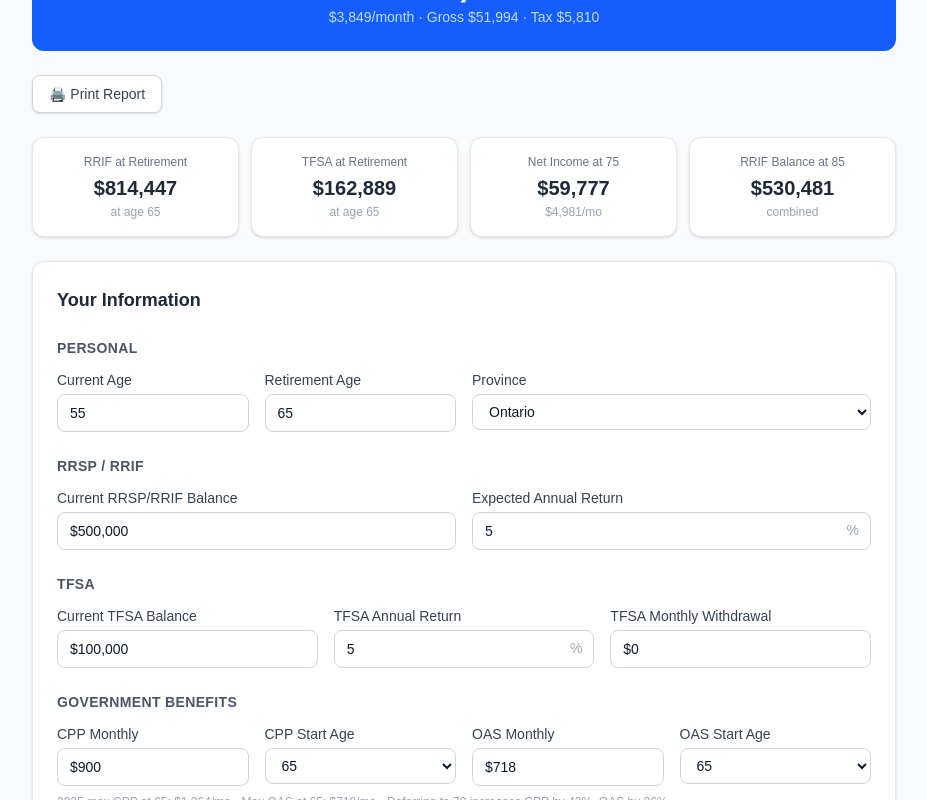
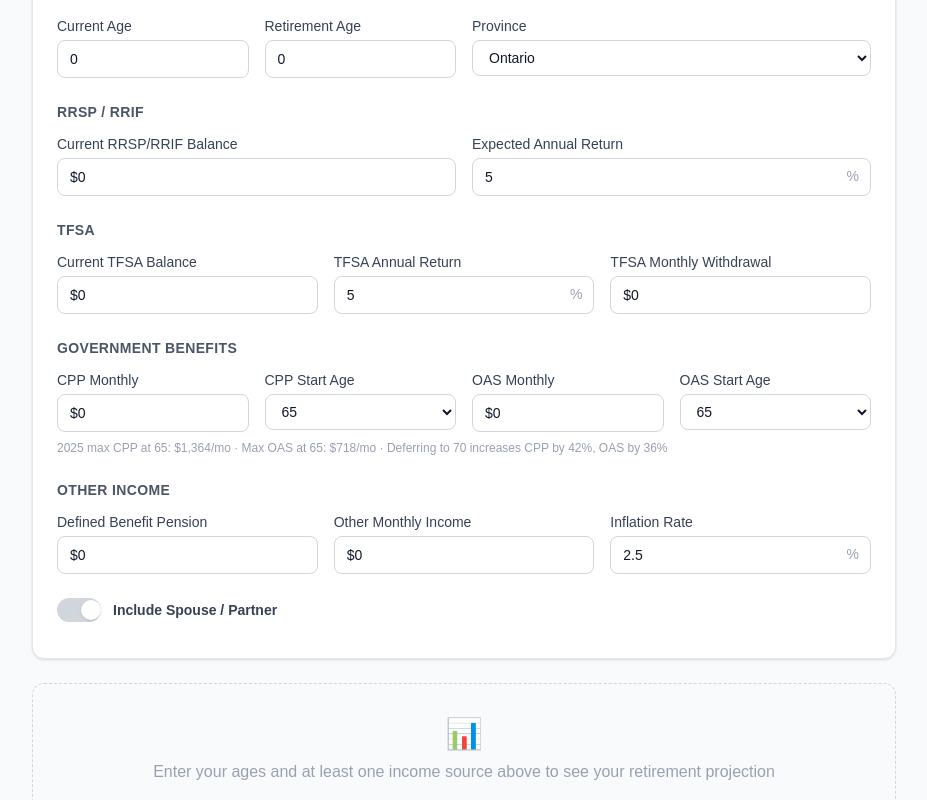
Before and after one commit to GregAllanH/finance-calculators, a Next.js app: page /calculators/retirement-income in a window 1280 px wide. Shown: the part 520-1320 px from the top of the page, without its empty margins (176-1103 px from the left). Built offline with nearby package versions, Linux system fonts and the light colour scheme.

Commit message:
Fix Retirement Income: inputs first, results gated until data entered

```diff
--- a/app/calculators/retirement-income/RetirementIncomeClient.tsx
+++ b/app/calculators/retirement-income/RetirementIncomeClient.tsx
@@ -109,22 +109,22 @@ function fmtPct(n: number): string {
 
 export default function RetirementIncomeClient() {
   // Personal
-  const [currentAge, setCurrentAge] = useState(55);
-  const [retirementAge, setRetirementAge] = useState(65);
+  const [currentAge, setCurrentAge] = useState(0);
+  const [retirementAge, setRetirementAge] = useState(0);
   const [province, setProvince] = useState("ON");
 
   // RRSP/RRIF
-  const [rrifBalance, setRrifBalance] = useState(500000);
+  const [rrifBalance, setRrifBalance] = useState(0);
   const [rrifReturn, setRrifReturn] = useState(5.0);
 
   // TFSA
-  const [tfsaBalance, setTfsaBalance] = useState(100000);
+  const [tfsaBalance, setTfsaBalance] = useState(0);
   const [tfsaReturn, setTfsaReturn] = useState(5.0);
   const [tfsaMonthly, setTfsaMonthly] = useState(0);
 
   // Government benefits
-  const [cppMonthly, setCppMonthly] = useState(900);
-  const [oasMonthly, setOasMonthly] = useState(718);
+  const [cppMonthly, setCppMonthly] = useState(0);
+  const [oasMonthly, setOasMonthly] = useState(0);
   const [cppStartAge, setCppStartAge] = useState(65);
   const [oasStartAge, setOasStartAge] = useState(65);
 
@@ -134,18 +134,24 @@ export default function RetirementIncomeClient() {
 
   // Spouse
   const [hasSpouse, setHasSpouse] = useState(false);
-  const [spouseAge, setSpouseAge] = useState(55);
-  const [spouseCpp, setSpouseCpp] = useState(600);
-  const [spouseOas, setSpouseOas] = useState(718);
+  const [spouseAge, setSpouseAge] = useState(0);
+  const [spouseCpp, setSpouseCpp] = useState(0);
+  const [spouseOas, setSpouseOas] = useState(0);
   const [spouseCppAge, setSpouseCppAge] = useState(65);
   const [spouseOasAge, setSpouseOasAge] = useState(65);
-  const [spouseRrif, setSpouseRrif] = useState(200000);
+  const [spouseRrif, setSpouseRrif] = useState(0);
   const [spousePension, setSpousePension] = useState(0);
 
   // Settings
   const [inflation, setInflation] = useState(2.5);
   const [showTable, setShowTable] = useState(false);
   const [showInfo, setShowInfo] = useState(false);
+
+  // Results gate — require ages and at least one income source
+  const hasResults =
+    currentAge > 0 &&
+    retirementAge > currentAge &&
+    (rrifBalance > 0 || tfsaBalance > 0 || cppMonthly > 0 || oasMonthly > 0 || pensionMonthly > 0 || otherMonthly > 0);
 
   // ─── Projection ─────────────────────────────────────────────────────────────
 
@@ -284,54 +290,6 @@ export default function RetirementIncomeClient() {
           </div>
         )}
       </div>
-
-      {/* Hero */}
-      <div className="bg-blue-600 text-white rounded-xl p-6 text-center">
-        <div className="text-sm font-medium text-blue-200 mb-1">First Year Net Retirement Income</div>
-        <div className="text-5xl font-black mb-1">{fmt(firstYear?.netIncome ?? 0)}</div>
-        <div className="text-blue-200 text-sm">
-          {fmt((firstYear?.netIncome ?? 0) / 12)}/month · Gross {fmt(firstYear?.grossIncome ?? 0)} · Tax {fmt(firstYear?.incomeTax ?? 0)}
-        </div>
-      </div>
-
-      <PrintButton />
-
-      {/* 4 Stat Cards */}
-      <div className="grid grid-cols-2 md:grid-cols-4 gap-3">
-        <div className="bg-white rounded-xl shadow-sm border border-gray-200 p-4 text-center">
-          <div className="text-xs text-gray-500 mb-1">RRIF at Retirement</div>
-          <div className="text-xl font-bold text-gray-800">{fmt(rrifAtRetirement)}</div>
-          <div className="text-xs text-gray-400 mt-0.5">at age {retirementAge}</div>
-        </div>
-        <div className="bg-white rounded-xl shadow-sm border border-gray-200 p-4 text-center">
-          <div className="text-xs text-gray-500 mb-1">TFSA at Retirement</div>
-          <div className="text-xl font-bold text-gray-800">{fmt(tfsaAtRetirement)}</div>
-          <div className="text-xs text-gray-400 mt-0.5">at age {retirementAge}</div>
-        </div>
-        <div className="bg-white rounded-xl shadow-sm border border-gray-200 p-4 text-center">
-          <div className="text-xs text-gray-500 mb-1">Net Income at 75</div>
-          <div className="text-xl font-bold text-gray-800">{fmt(age75Row?.netIncome ?? 0)}</div>
-          <div className="text-xs text-gray-400 mt-0.5">{fmt((age75Row?.netIncome ?? 0) / 12)}/mo</div>
-        </div>
-        <div className="bg-white rounded-xl shadow-sm border border-gray-200 p-4 text-center">
-          <div className="text-xs text-gray-500 mb-1">RRIF Balance at 85</div>
-          <div className="text-xl font-bold text-gray-800">{fmt(age85Row?.rrifBalance ?? 0)}</div>
-          <div className="text-xs text-gray-400 mt-0.5">combined</div>
-        </div>
-      </div>
-
-      {/* OAS Clawback Warning */}
-      {hasClawbackRisk && (
-        <div className="bg-amber-50 border border-amber-200 rounded-xl p-4 flex items-start gap-3">
-          <span className="text-2xl">⚠️</span>
-          <div>
-            <div className="font-semibold text-amber-800 text-sm">OAS Clawback Risk Detected</div>
-            <div className="text-amber-700 text-sm mt-0.5">
-              Starting at age {oasClawbackYear?.age}, your income exceeds the {fmt(OAS_CLAWBACK_THRESHOLD)} OAS clawback threshold. You may lose up to {fmt(oasClawbackYear?.oasClawback ?? 0)}/year in OAS benefits. Consider drawing down RRIF faster in early retirement or using TFSA withdrawals to manage taxable income.
-            </div>
-          </div>
-        </div>
-      )}
 
       {/* Inputs */}
       <div className="print:hidden bg-white rounded-xl shadow-sm border border-gray-200 p-6 space-y-6">
@@ -533,6 +491,64 @@ export default function RetirementIncomeClient() {
         </div>
       </div>
 
+      {/* Results — only shown once sufficient data entered */}
+      {!hasResults && (
+        <div className="bg-gray-50 border border-dashed border-gray-300 rounded-xl p-8 text-center text-gray-400">
+          <div className="text-3xl mb-2">📊</div>
+          <div className="font-medium">Enter your ages and at least one income source above to see your retirement projection</div>
+        </div>
+      )}
+
+      {hasResults && <>
+
+      {/* Hero */}
+      <div className="bg-blue-600 text-white rounded-xl p-6 text-center">
+        <div className="text-sm font-medium text-blue-200 mb-1">First Year Net Retirement Income</div>
+        <div className="text-5xl font-black mb-1">{fmt(firstYear?.netIncome ?? 0)}</div>
+        <div className="text-blue-200 text-sm">
+          {fmt((firstYear?.netIncome ?? 0) / 12)}/month · Gross {fmt(firstYear?.grossIncome ?? 0)} · Tax {fmt(firstYear?.incomeTax ?? 0)}
+        </div>
+      </div>
+
+      <PrintButton />
+
+      {/* 4 Stat Cards */}
+      <div className="grid grid-cols-2 md:grid-cols-4 gap-3">
+        <div className="bg-white rounded-xl shadow-sm border border-gray-200 p-4 text-center">
+          <div className="text-xs text-gray-500 mb-1">RRIF at Retirement</div>
+          <div className="text-xl font-bold text-gray-800">{fmt(rrifAtRetirement)}</div>
+          <div className="text-xs text-gray-400 mt-0.5">at age {retirementAge}</div>
+        </div>
+        <div className="bg-white rounded-xl shadow-sm border border-gray-200 p-4 text-center">
+          <div className="text-xs text-gray-500 mb-1">TFSA at Retirement</div>
+          <div className="text-xl font-bold text-gray-800">{fmt(tfsaAtRetirement)}</div>
+          <div className="text-xs text-gray-400 mt-0.5">at age {retirementAge}</div>
+        </div>
+        <div className="bg-white rounded-xl shadow-sm border border-gray-200 p-4 text-center">
+          <div className="text-xs text-gray-500 mb-1">Net Income at 75</div>
+          <div className="text-xl font-bold text-gray-800">{fmt(age75Row?.netIncome ?? 0)}</div>
+          <div className="text-xs text-gray-400 mt-0.5">{fmt((age75Row?.netIncome ?? 0) / 12)}/mo</div>
+        </div>
+        <div className="bg-white rounded-xl shadow-sm border border-gray-200 p-4 text-center">
+          <div className="text-xs text-gray-500 mb-1">RRIF Balance at 85</div>
+          <div className="text-xl font-bold text-gray-800">{fmt(age85Row?.rrifBalance ?? 0)}</div>
+          <div className="text-xs text-gray-400 mt-0.5">combined</div>
+        </div>
+      </div>
+
+      {/* OAS Clawback Warning */}
+      {hasClawbackRisk && (
+        <div className="bg-amber-50 border border-amber-200 rounded-xl p-4 flex items-start gap-3">
+          <span className="text-2xl">⚠️</span>
+          <div>
+            <div className="font-semibold text-amber-800 text-sm">OAS Clawback Risk Detected</div>
+            <div className="text-amber-700 text-sm mt-0.5">
+              Starting at age {oasClawbackYear?.age}, your income exceeds the {fmt(OAS_CLAWBACK_THRESHOLD)} OAS clawback threshold. You may lose up to {fmt(oasClawbackYear?.oasClawback ?? 0)}/year in OAS benefits. Consider drawing down RRIF faster in early retirement or using TFSA withdrawals to manage taxable income.
+            </div>
+          </div>
+        </div>
+      )}
+
       {/* Income Breakdown — First Year */}
       <div className="bg-white rounded-xl shadow-sm border border-gray-200 p-6">
         <h2 className="text-lg font-bold text-gray-800 mb-4">First Year Income Breakdown (Age {retirementAge})</h2>
@@ -646,6 +662,8 @@ export default function RetirementIncomeClient() {
         )}
       </div>
 
+      </>}
+
       {/* Strategy Tips */}
       <div className="bg-white rounded-xl shadow-sm border border-gray-200 p-6 space-y-4">
         <h2 className="text-lg font-bold text-gray-800">Retirement Income Strategies</h2>
```
